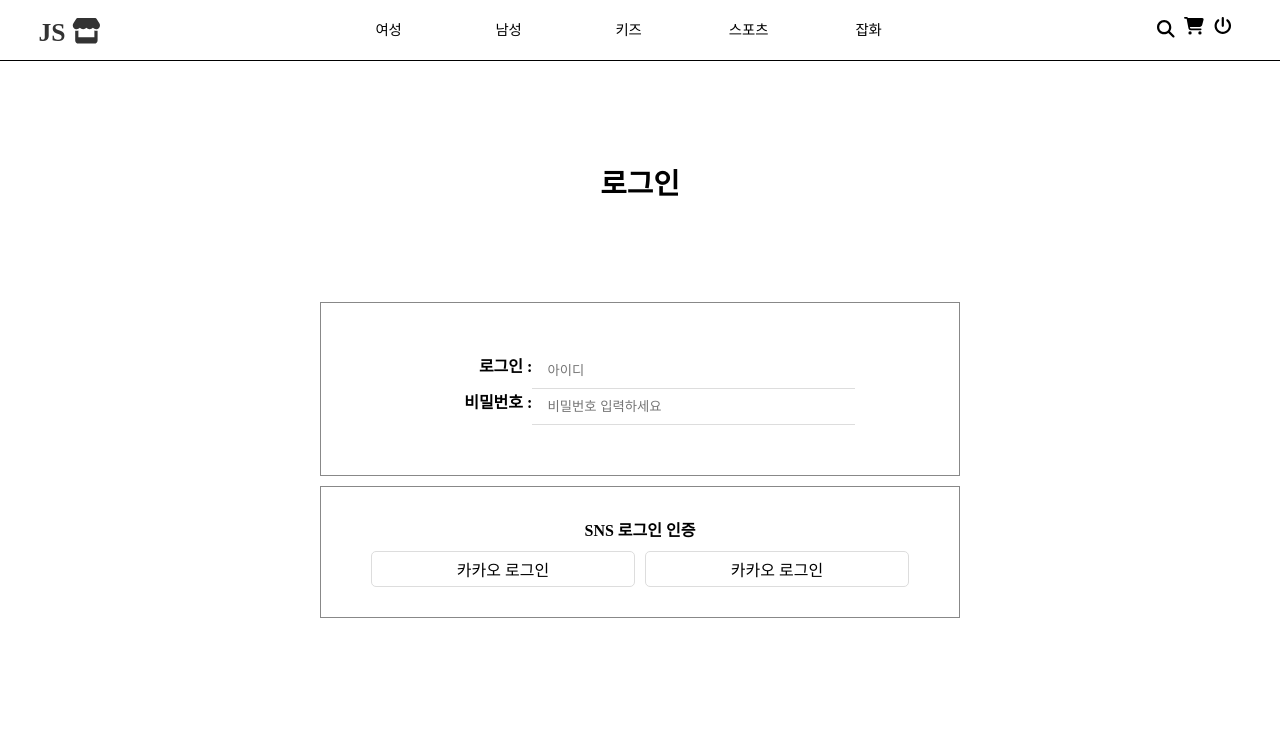
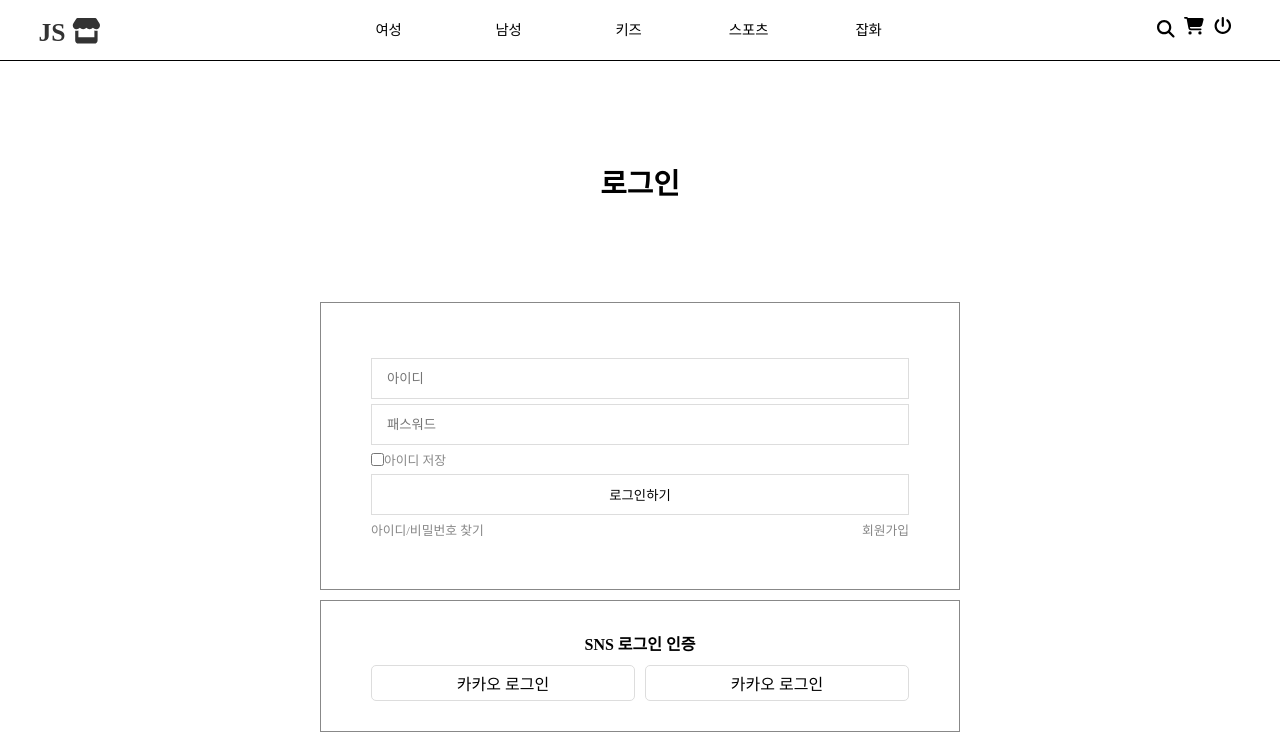
Before and after one commit to gemkim/JS_WEB, a React (Create React App) app: page /login in a window 1280 px wide. Shown: the top 740 px of the page. Built offline with nearby package versions, Linux system fonts and the light colour scheme.

Commit message:
Feat : 로그인페이지 구조 잡기

```diff
--- a/src/pages/Login/Login.module.scss
+++ b/src/pages/Login/Login.module.scss
@@ -16,11 +16,45 @@
       .basicLogin{
         padding: 50px;
         border: 1px solid #888;
+        .formText{
+          margin-top: 5px;
+          padding: 12px 15px;
+          width: 100%;
+          display: block;
+          border: 1px solid #ddd;
+          &:last-child{
+            margin-top: 0;
+          }
+        }
+        .savedInfo{
+          display: flex;
+          align-items: center;
+          margin-top: 5px;
+          font-size: .8rem;
+          color: #888;
+        }
+        .btnLogin{
+          margin-top: 5px;
+          width: 100%;
+          padding: 10px 20px;
+          text-align: center;
+          border: 1px solid #ddd;
+        }
+        .joinfind{
+          display: flex;
+          justify-content: space-between;
+          margin-top: 5px;
+          a {
+            font-size: .8rem;
+            color: #888;
+          }
+        }
       }
       .socialArea{
         padding: 30px 50px;
         margin-top: 10px;
         border: 1px solid #888;
+
         h3{
           font-weight: bold;
           font-size: 1rem;
--- a/src/pages/Login/index.jsx
+++ b/src/pages/Login/index.jsx
@@ -1,6 +1,7 @@
 import React from 'react';
 import styles from './Login.module.scss'
-import InsertTextForm from 'components/InputForm/InsertTextForm';
+// import InsertTextForm from 'components/InputForm/InsertTextForm';
+import { Link } from 'react-router-dom';
 
 const Login = (props) => {
   return(
@@ -10,17 +11,24 @@ const Login = (props) => {
         <div className={styles.loginArea}>
           <form>
             <div className={styles.basicLogin}>
-              <InsertTextForm title={'로그인'} guideTxt={'아이디'} />
-              <InsertTextForm title={'비밀번호'} guideTxt={'비밀번호 입력하세요'} type={'password'} />
+              <input className={styles.formText} type="text" placeholder='아이디' />
+              <input className={styles.formText} type="password" placeholder='패스워드' />
+              <label className={styles.savedInfo} htmlFor="chkSavedId"><input id='chkSavedId' type="checkbox" />아이디 저장</label>
+              <button className={styles.btnLogin} type='button'>로그인하기</button>
+              <div className={styles.joinfind}>
+                <Link to="">아이디/비밀번호 찾기</Link>
+                <Link to="/join-us">회원가입</Link>
+              </div>
             </div>
+
             <div className={styles.socialArea}>
               <h3>SNS 로그인 인증</h3>
               <ul className={styles.socialLogin}>
                 <li>
-                  <a href="">카카오 로그인</a>
+                  <Link to="">카카오 로그인</Link>
                 </li>
                 <li>
-                  <a href="">카카오 로그인</a>
+                  <Link to="">카카오 로그인</Link>
                 </li>
               </ul>
             </div>
```
